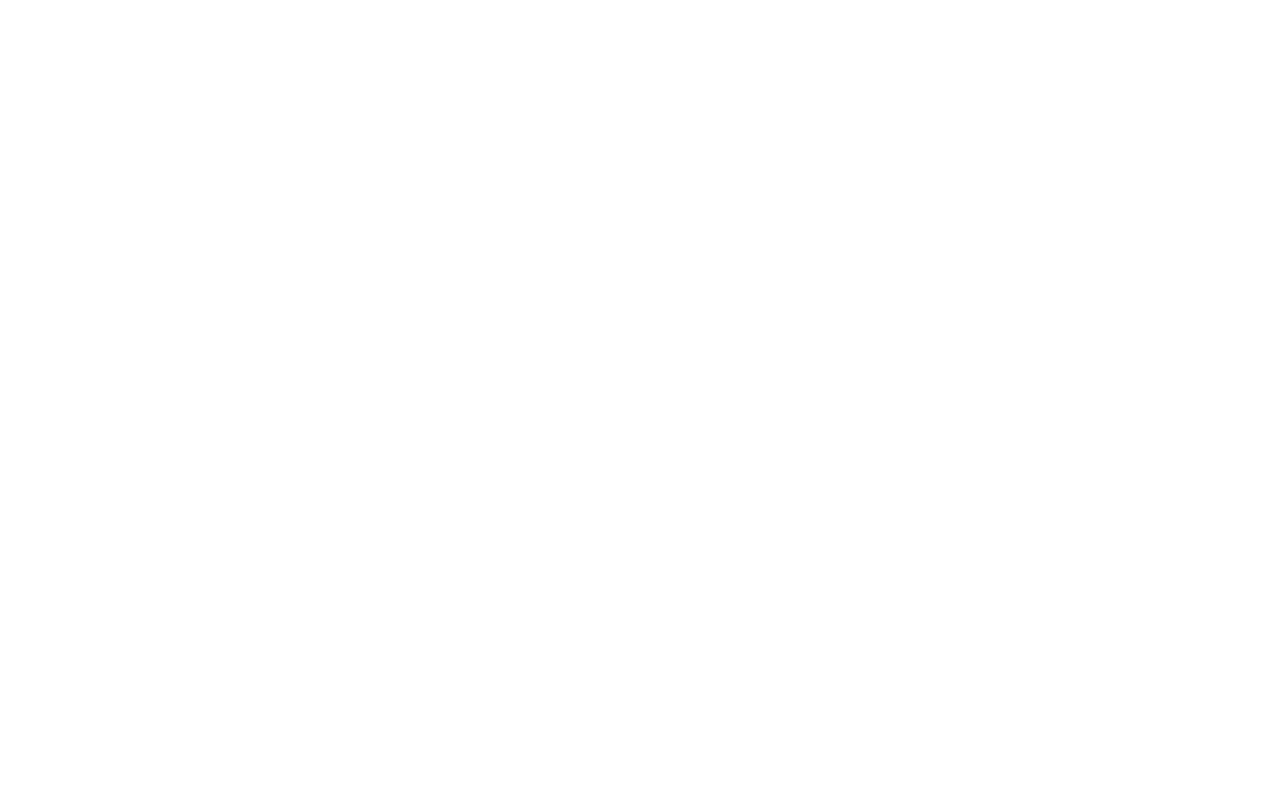
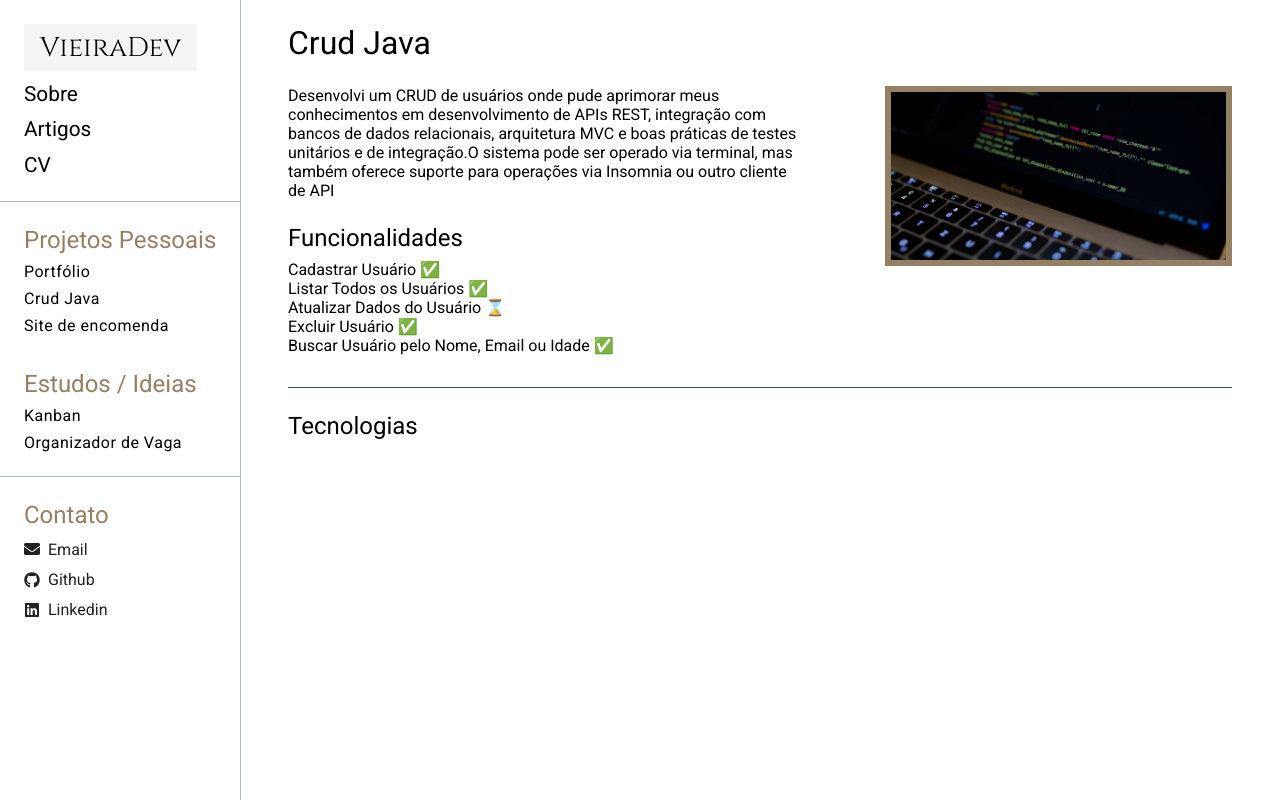
Before and after one commit to Gabriell0610/Portf-lio, a React (Vite) app: page /projeto/crud-java in a window 1280 px wide. Before the commit this address had no page. Built offline with nearby package versions, Linux system fonts and the light colour scheme.

Commit message:
feat: add page project

```diff
--- a/src/components/MenuComponent.jsx
+++ b/src/components/MenuComponent.jsx
@@ -2,7 +2,6 @@
 /* eslint-disable no-unused-vars */
 import React from "react";
 import { FaEnvelope, FaGithub, FaLinkedin } from "react-icons/fa";
-import { FaBluesky } from "react-icons/fa6";
 import { useNavigate } from "react-router-dom";
 import "../styles/components/left-menu.scss";
 import ButtonMenuComponent from "./ButtonMenuComponent";
@@ -22,35 +21,42 @@
       </div>
 
       <div className="menu-projects menu-space">
-        <div className="container">
+        <div className="container-project">
           <h3>Projetos Pessoais </h3>
-          <ButtonMenuComponent title="Api Java" />
           <ButtonMenuComponent title="Portfólio" />
-          <ButtonMenuComponent title="Desafio DevMagro" />
+          <ButtonMenuComponent
+            title="Crud Java"
+            onClick={() => navigate("/projeto/crud-java")}
+          />
+          <ButtonMenuComponent title="Site de encomenda " />
         </div>
-        <div className="container mt-3">
-          <h3>Ideias / Desafios</h3>
-          <ButtonMenuComponent title="Gerenciador Financeiro  " />
-          <ButtonMenuComponent title="Desafio Nubank" />
+        <div className="container-project mt-3">
+          <h3>Estudos / Ideias</h3>
+          <ButtonMenuComponent title="Kanban" />
+          <ButtonMenuComponent title="Organizador de Vaga" />
         </div>
       </div>
 
       <div className="social-menu">
         <h3>Contato</h3>
-        <a href="#">
+        <a className="btn-link" href="">
           <FaEnvelope /> Email
         </a>
-        <a href="#">
+        <a
+          className="btn-link"
+          href="https://github.com/Gabriell0610"
+          target="blank"
+        >
           {" "}
           <FaGithub /> Github
         </a>
-        <a href="#">
+        <a
+          className="btn-link"
+          href="https://www.linkedin.com/in/gabriel-vieira-028576255/"
+          target="blank"
+        >
           {" "}
           <FaLinkedin /> Linkedin
-        </a>
-        <a href="#">
-          {" "}
-          <FaBluesky /> BlueSky
         </a>
       </div>
     </aside>
--- a/src/components/ProjectDetails.jsx
+++ b/src/components/ProjectDetails.jsx
@@ -1,10 +1,41 @@
 /* eslint-disable no-unused-vars */
 /* eslint-disable react/prop-types */
 import React from "react";
+import "../styles/components/project-component.scss";
+import { FaExternalLinkAlt } from "react-icons/fa";
 
-// eslint-disable-next-line no-unused-vars
-const ProjectDetails = ({ title, description, image, link, technologies }) => {
-  return <h2>{title}</h2>;
+const ProjectDetails = ({ title, description, image, link, functionality }) => {
+  return (
+    <main>
+      <h1>{title}</h1>
+      <section>
+        <article className="container mt-3">
+          <div className="description">
+            <p>{description}</p>
+            <h2 className="mt-3">Funcionalidades</h2>
+            <ul className="mt-1">
+              {functionality.map((data, index) => {
+                return <li key={index}>{data}</li>;
+              })}
+            </ul>
+          </div>
+          <div className="project">
+            <a
+              href="https://github.com/Gabriell0610/Desafio-Final-devMagro"
+              target="_blank"
+            >
+              <img src={image} alt="" />
+            </a>
+          </div>
+        </article>
+        <section>
+          <article>
+            <h2 className="mt-3">Tecnologias</h2>
+          </article>
+        </section>
+      </section>
+    </main>
+  );
 };
 
 export default ProjectDetails;
--- a/src/pages/about/About.jsx
+++ b/src/pages/about/About.jsx
@@ -2,6 +2,7 @@
 import React from "react";
 import MenuComponent from "../../components/MenuComponent";
 import "../../styles/components/about-component.scss";
+import resume from "../../assets/img/resume.pdf";
 
 const About = () => {
   return (
@@ -20,7 +21,11 @@
               e curso Sistemas de Informação. No momento, trabalho na
               Universidade de Vassouras, em Maricá, RJ.
             </p>
-            <button className="mt-4">Download Currículo</button>
+            <div className="mt-4">
+              <a className="button" href={resume} download="resume">
+                {"Download Currículo"}
+              </a>
+            </div>
           </div>
           <div className="image-about">
             <img src="src\assets\img\eu-perfil.jpg.jpg" alt="" />
@@ -34,14 +39,21 @@
             </div>
           </div>
         </section>
-        <section className="container-courses">
+        <section className="container-courses mt-4">
           <h2 className="title-section">Educação</h2>
           <div className="course mt-3">
             <h2>Universidade Estácio de Sá</h2>
             <p className="mt-1">
               Bacharelado em Sistema de Informação - Atualmente no 4° semestre
             </p>
-            <button className="mt-2">Acessar CR</button>
+            <div className="mt-3">
+              <a
+                className="button mt-2"
+                href="https://drive.google.com/file/d/1ORs-Xuh5DneKeY7eqUQVjPO-W5jFwdro/view?usp=sharing"
+              >
+                {"Verificar CR"}
+              </a>
+            </div>
           </div>
           <div className="course mt-3">
             <h2>Oracle Next Education</h2>
@@ -49,7 +61,15 @@
               Curso com foco em desenvolvimento backend - Java + SpringBoot +
               Banco de Dados
             </p>
-            <button className="mt-2">Acessar Certificado</button>
+            <div className="mt-3">
+              <a
+                className="button mt-2"
+                href="https://drive.google.com/file/d/1ORs-Xuh5DneKeY7eqUQVjPO-W5jFwdro/view?usp=sharing"
+                target="blank"
+              >
+                {"Certificado  "}
+              </a>
+            </div>
           </div>
         </section>
       </main>
--- a/src/pages/desafiodevmagro/DesafioDevMagroPage.jsx
+++ b/src/pages/artigo/Artigo.jsx
@@ -2,13 +2,15 @@
 import React from "react";
 import MenuComponent from "../../components/MenuComponent";
 
-const DesafioDevMagroPage = () => {
+const Artigo = () => {
   return (
-    <div>
+    <>
       <MenuComponent />
-      <div className="">oi</div>
-    </div>
+      <div className="content-main">
+        <h1>Artigos</h1>
+      </div>
+    </>
   );
 };
 
-export default DesafioDevMagroPage;
+export default Artigo;
--- /dev/null
+++ b/src/pages/projetos/CrudJava.jsx
@@ -0,0 +1,37 @@
+/* eslint-disable no-unused-vars */
+import React from "react";
+import MenuComponent from "../../components/MenuComponent";
+import ProjectDetails from "../../components/ProjectDetails";
+import image from "../../assets/img/image-project-1.avif";
+
+const CrudJava = () => {
+  const detailsProject = {
+    title: "Crud Java",
+    description:
+      "Desenvolvi um CRUD de usuários onde pude aprimorar meus conhecimentos em desenvolvimento de APIs REST, integração com bancos de dados relacionais, arquitetura MVC e boas práticas de testes unitários e de integração.O sistema pode ser operado via terminal, mas também oferece suporte para operações via Insomnia ou outro cliente de API",
+    image: image,
+    functionality: [
+      "Cadastrar Usuário ✅",
+      "Listar Todos os Usuários ✅",
+      "Atualizar Dados do Usuário ⌛",
+      "Excluir Usuário ✅",
+      "Buscar Usuário pelo Nome, Email ou Idade ✅",
+    ],
+  };
+
+  return (
+    <>
+      <MenuComponent />
+      <main className="content-main">
+        <ProjectDetails
+          title={detailsProject.title}
+          description={detailsProject.description}
+          image={detailsProject.image}
+          functionality={detailsProject.functionality}
+        />
+      </main>
+    </>
+  );
+};
+
+export default CrudJava;
--- a/src/routes/index.jsx
+++ b/src/routes/index.jsx
@@ -1,18 +1,15 @@
 /* eslint-disable no-unused-vars */
 import { Route, Routes } from "react-router-dom";
 import About from "../pages/about/About";
-import DesafioDevMagroPage from "../pages/desafiodevmagro/DesafioDevMagroPage";
+import Artigo from "../pages/artigo/Artigo";
+import CrudJava from "../pages/projetos/CrudJava";
 
 const RoutesComponent = () => {
   return (
     <Routes>
       <Route path="/" element={<About />} />
-      <Route
-        path="/projeto/desafio-devmagro"
-        element={<DesafioDevMagroPage />}
-      />
-      <Route path="/" element={<About />} />
-      <Route path="/" element={<About />} />
+      <Route path="/artigos" element={<Artigo />} />
+      <Route path="/projeto/crud-java" element={<CrudJava />} />
     </Routes>
   );
 };
--- a/src/styles/components/about-component.scss
+++ b/src/styles/components/about-component.scss
@@ -7,25 +7,6 @@
 
 .title-section {
   color: $color-titles;
-}
-
-button {
-  background-color: transparent;
-  border: 2px solid $color-text;
-  padding: 0.45rem 0.5rem;
-  width: 150px;
-  color: $color-text;
-  font-weight: 600;
-  cursor: pointer;
-  transition: transform 0.4s, box-shadow 0.2s;
-  box-shadow: 0 4px 6px rgba(0, 0, 0, 0.1);
-}
-
-button:hover {
-  background-color: $color-text;
-  color: $color-white;
-  transform: scale(0.95);
-  box-shadow: 0 2px 4px rgba(0, 0, 0, 0.2);
 }
 
 .container-about {
@@ -57,6 +38,24 @@
   }
 }
 
-.container-courses {
-  padding-top: 2rem;
+.button {
+  border: 2px solid $color-text;
+  padding: 0.35rem 0.5rem;
+  font-size: 0.9rem;
+  font-weight: 500;
+  transition: transform 0.4s, box-shadow 0.2s;
+  box-shadow: 0 4px 6px rgba(0, 0, 0, 0.1);
 }
+
+.button:hover {
+  background-color: $color-text;
+  transform: scale(0.95);
+  box-shadow: 0 2px 4px rgba(0, 0, 0, 0.2);
+  color: $color-white;
+}
+
+@media (min-width: 1400px) and (max-width: 1919px) {
+  .container-about {
+    gap: 11rem;
+  }
+}
--- a/src/styles/components/left-menu.scss
+++ b/src/styles/components/left-menu.scss
@@ -5,7 +5,8 @@
   border-right: 1px solid $color-border;
   max-width: 250px;
   height: 100vh;
-  // overflow: scroll;
+  overflow: scroll;
+  overflow-x: hidden;
 
   .menu-header {
     .title-header {
@@ -26,7 +27,7 @@
   }
 
   .menu-projects {
-    .container {
+    .container-project {
       display: flex;
       flex-direction: column;
       gap: 0.5rem;
@@ -53,20 +54,21 @@
       color: $color-titles;
     }
 
-    a {
-      cursor: pointer;
-      text-decoration: none;
-      color: $color-text;
+    .btn-link {
       display: flex;
       align-items: center;
       gap: 0.5rem;
-      font-size: 1.1rem;
+      font-size: 1rem;
     }
 
-    a:hover {
+    .btn-link:hover {
       color: $color-details;
     }
   }
+}
+
+.menu-main::-webkit-scrollbar {
+  width: 0px;
 }
 
 .menu-space {
--- /dev/null
+++ b/src/styles/components/project-component.scss
@@ -0,0 +1,31 @@
+@import "../variables.scss";
+
+.container {
+  display: flex;
+  gap: 5rem;
+  border-bottom: 1px solid $color-details;
+  padding-bottom: 2rem;
+
+  .description {
+    min-width: 400px;
+    width: 600px;
+  }
+
+  .project {
+    width: 400px;
+    height: 180px;
+    border: 6px solid $color-titles;
+    transition: transform 0.4s;
+
+    img {
+      width: 100%;
+      height: 100%;
+      cursor: pointer;
+      object-fit: cover;
+    }
+  }
+
+  .project:hover {
+    transform: scale(0.95);
+  }
+}
--- a/src/styles/main.scss
+++ b/src/styles/main.scss
@@ -30,3 +30,12 @@
     }
   }
 }
+
+a {
+  color: $color-text;
+  text-decoration: none;
+}
+
+ul li {
+  list-style: none;
+}
```
Also changed, not shown: src/assets/img/image-project-1.avif (added), src/styles/mixins.scss (deleted), 1 other file (tests, documents, lock files or other folders).
